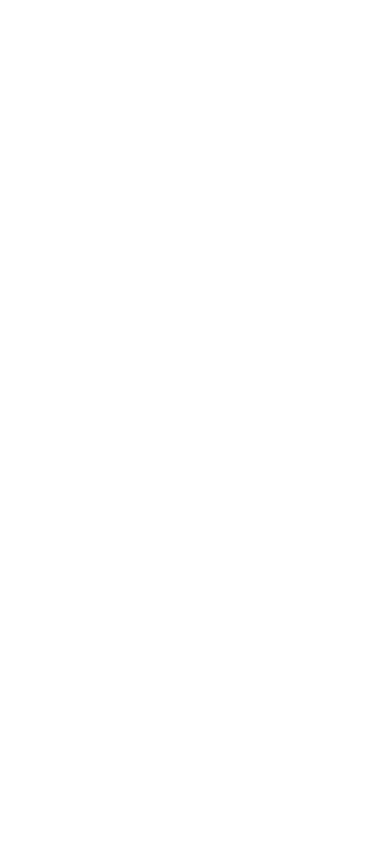
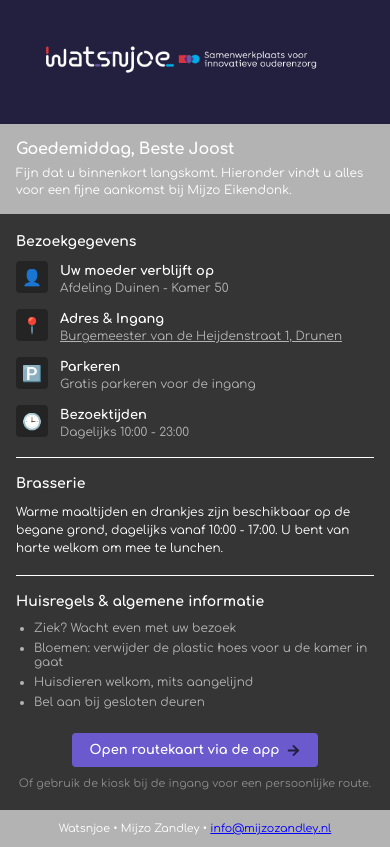
Before and after one commit to emyhz/watsnjoe-frontend, a React (Vite) app: page /Email in a window 390 px wide. Before the commit this address had no page. Built offline with nearby package versions, Linux system fonts and the light colour scheme.

Commit message:
Made email page, no functionality yet, added css in phone.css and routing in main.jsx

```diff
--- a/src/main.jsx
+++ b/src/main.jsx
@@ -9,6 +9,7 @@
 import Faq from "./pages/phone/Faq";
 import Help from "./pages/phone/Help";
 import Contactinfo from "./pages/phone/Contactinfo";
+import Email from "./pages/phone/Email.jsx";
 
 createRoot(document.getElementById('root')).render(
   <StrictMode>
@@ -21,6 +22,7 @@
         <Route path="/Faq" element={<Faq />} />
         <Route path="/Contactinfo" element={<Contactinfo />} />
         <Route path="/Help" element={<Help />} />
+        <Route path="/Email" element={<Email />} />
       </Routes>
     </BrowserRouter>
   </StrictMode>,
--- /dev/null
+++ b/src/pages/phone/Email.jsx
@@ -0,0 +1,113 @@
+import { useState } from 'react'
+import { Link } from 'react-router-dom'
+import '../../App.css'
+import '../../styles/phone.css'
+import '../../styles/PhoneHeaderFooter.css'
+import Phoneheader from '../../components/PhoneHeader'
+import Phonefooter from '../../components/PhoneFooter'
+import { FaArrowRight } from "react-icons/fa";
+import logowatsnjoe from '../../images/logos/logo_blue_text.png'
+
+
+function EmailPage() {
+    return (
+        <>
+            <section id="center" style={{ padding: 0 }}> {/* Removing padding so the email banner stretches nicely */}
+
+                {/* Outer container simulating the email client window inside the phone */}
+                <div className="email-app-wrapper">
+
+                    {/* 1. Dark Blue Brand Header */}
+                    <div className="email-header-banner">
+                        <div className="brand-logo">
+                            <span className="wats"><img src={logowatsnjoe} alt="Watsnjoe Logo" className="logo-img" /></span>
+                            <div className="logo-dots">
+                                <span className="dot blue"></span>
+                                <span className="dot red"></span>
+                            </div>
+                        </div>
+                    </div>
+
+                    {/* 2. Grey Welcome Banner */}
+                    <div className="welcome-banner">
+                        <h2>Goedemiddag, Beste Joost</h2>
+                        <p>Fijn dat u binnenkort langskomt. Hieronder vindt u alles voor een fijne aankomst bij Mijzo Eikendonk.</p>
+                    </div>
+
+                    {/* 3. Main Email Body Content */}
+                    <div className="email-body-content">
+
+                        <h3 className="section-title">Bezoekgegevens</h3>
+
+                        <div className="email-detail-row">
+                            <span className="email-icon">👤</span>
+                            <div className="email-text">
+                                <strong>Uw moeder verblijft op</strong>
+                                <p>Afdeling Duinen - Kamer 50</p>
+                            </div>
+                        </div>
+
+                        <div className="email-detail-row">
+                            <span className="email-icon">📍</span>
+                            <div className="email-text">
+                                <strong>Adres & Ingang</strong>
+                                <p className="underlined-link">Burgemeester van de Heijdenstraat 1, Drunen</p>
+                            </div>
+                        </div>
+
+                        <div className="email-detail-row">
+                            <span className="email-icon">🅿️</span>
+                            <div className="email-text">
+                                <strong>Parkeren</strong>
+                                <p>Gratis parkeren voor de ingang</p>
+                            </div>
+                        </div>
+
+                        <div className="email-detail-row">
+                            <span className="email-icon">🕒</span>
+                            <div className="email-text">
+                                <strong>Bezoektijden</strong>
+                                <p>Dagelijks 10:00 - 23:00</p>
+                            </div>
+                        </div>
+
+                        <hr className="email-divider" />
+
+                        <h3 className="section-title">Brasserie</h3>
+                        <p className="body-text">
+                            Warme maaltijden en drankjes zijn beschikbaar op de begane grond, dagelijks vanaf 10:00 - 17:00. U bent van harte welkom om mee te lunchen.
+                        </p>
+
+                        <hr className="email-divider" />
+
+                        <h3 className="section-title">Huisregels & algemene informatie</h3>
+                        <ul className="rules-list">
+                            <li>Ziek? Wacht even met uw bezoek</li>
+                            <li>Bloemen: verwijder de plastic hoes voor u de kamer in gaat</li>
+                            <li>Huisdieren welkom, mits aangelijnd</li>
+                            <li>Bel aan bij gesloten deuren</li>
+                        </ul>
+
+                        {/* 4. Action Area with Button */}
+                        <div className="email-action-zone">
+                            {/* You can swap this out for a <Link to="..."> later if it needs to navigate somewhere! */}
+                            <button className="purple-app-btn">
+                                Open routekaart via de app <FaArrowRight />
+                            </button>
+                            <p className="kiosk-note">Of gebruik de kiosk bij de ingang voor een persoonlijke route.</p>
+                        </div>
+                    </div>
+
+                    {/* 5. Email Footer */}
+                    <div className="email-footer-banner">
+                        <p>Watsnjoe • Mijzo Zandley • <span className="underlined-link">info@mijzozandley.nl</span></p>
+                    </div>
+
+                </div>
+
+            </section>
+        </>
+    )
+}
+
+export default EmailPage
--- a/src/styles/phone.css
+++ b/src/styles/phone.css
@@ -134,3 +134,188 @@
     flex-direction: column;
     gap: 12px;
 }
+
+/* Email section */
+
+.email-app-wrapper {
+  background-color: #363535; /* Dark sheet background inside the layout wrapper */
+  width: 100%;
+  font-family: 'Arial', sans-serif;
+  color: #e0e0e0;
+}
+
+/* 1. Dark Blue Brand Header */
+.email-header-banner {
+  background-color: #231F3F; /* Deep navy tone from the banner */
+  padding: 18px 12px;
+  text-align: center;
+}
+
+.brand-logo {
+  font-size: 22px;
+  font-weight: bold;
+  letter-spacing: -0.5px;
+  display: flex;
+  align-items: center;
+  justify-content: center;
+  gap: 2px;
+}
+
+
+.header-subtitle {
+  display: block;
+  font-size: 9px;
+  color: #a0a0c0;
+  margin-top: 4px;
+}
+
+/* 2. Grey Welcome Banner */
+.welcome-banner {
+  background-color: #b3b3b3; /* Solid grey header block */
+  color: #111111;
+  padding: 16px;
+}
+
+.welcome-banner h2 {
+  margin: 0 0 6px 0;
+  font-size: 16px;
+  font-weight: bold;
+  color:white;
+}
+
+.welcome-banner p {
+  margin: 0;
+  font-size: 12px;
+  line-height: 1.4;
+  color:white;
+}
+
+/* 3. Main Email Body Content */
+.email-body-content {
+  padding: 20px 16px;
+}
+
+.section-title {
+  color: #ffffff;
+  font-size: 14px;
+  margin-top: 0;
+  margin-bottom: 12px;
+}
+
+/* Information Layout Rows using standard Flexbox */
+.email-detail-row {
+  display: flex;
+  align-items: flex-start;
+  margin-bottom: 14px;
+}
+
+.email-icon {
+  font-size: 16px;
+  margin-right: 12px;
+  background-color: #242424; /* Minimal visual frame around icons */
+  padding: 6px;
+  border-radius: 4px;
+  display: flex;
+  align-items: center;
+  justify-content: center;
+  width: 32px;
+  height: 32px;
+}
+
+.email-text strong {
+  font-size: 13px;
+  color: #ffffff;
+}
+
+.email-text p {
+  margin: 2px 0 0 0;
+  font-size: 12px;
+  color: #b3b3b3;
+}
+
+.underlined-link {
+  text-decoration: underline;
+  color: #0400ff;
+  cursor: pointer;
+}
+
+.email-divider {
+  border: 0;
+  border-top: 1px solid white;
+  margin: 18px 0;
+}
+
+.body-text {
+  font-size: 12px;
+  line-height: 1.5;
+  color: white;
+  margin: 0;
+}
+
+.rules-list {
+  padding-left: 18px;
+  margin: 0;
+}
+
+.rules-list li {
+  font-size: 12px;
+  margin-bottom: 6px;
+  color: #b3b3b3;
+}
+
+/* 4. Action Area & Purple Button */
+.email-action-zone {
+  text-align: center;
+  margin-top: 24px;
+}
+
+.purple-app-btn {
+  background-color: #6a5acd; /* Royal purple match from image_4f351e.png */
+  color: #ffffff;
+  border: none;
+  padding: 10px 18px;
+  font-size: 13px;
+  font-weight: bold;
+  border-radius: 4px;
+  cursor: pointer;
+  display: inline-flex;
+  align-items: center;
+  gap: 8px;
+  transition: opacity 0.15s ease-in-out;
+}
+
+.purple-app-btn:hover {
+  opacity: 0.9;
+}
+
+.kiosk-note {
+  font-size: 11px;
+  color: #8c8c8c;
+  margin-top: 10px;
+  margin-bottom: 0;
+}
+
+/* 5. Email Footer */
+.email-footer-banner {
+  background-color: #b3b3b3;
+  text-align: center;
+  padding: 12px;
+  font-size: 11px;
+}
+
+.email-footer-banner p {
+  margin: 0;
+    color: white;
+}
+
+.wats{
+    margin: 0;
+    padding: 0;
+}
+
+.wats img{
+    width: 90%;
+    height: auto;
+    float: left;
+
+}
```
